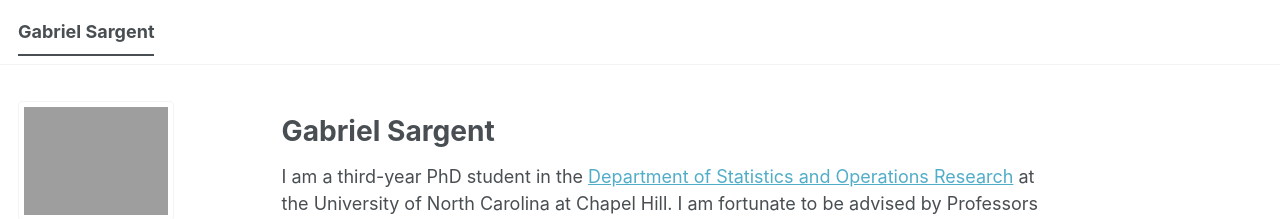
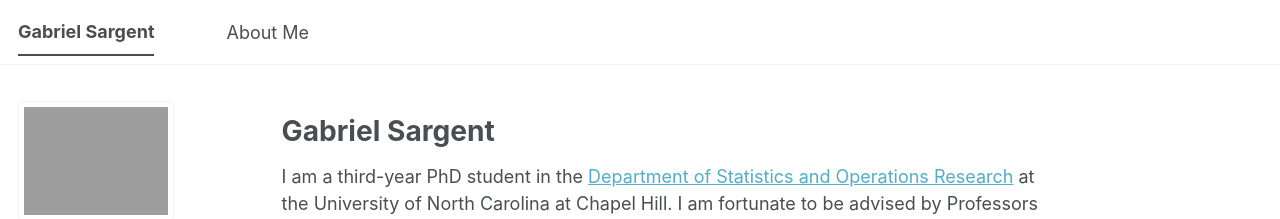
Before and after one commit to GabrielSargent/GabrielSargent.github.io, a Jekyll site: the page built from _pages/about.md, in a window 1280 px wide. Shown: the top 219 px of the page. Built offline with Jekyll 4.4.1, drawn with Linux system fonts in a browser that asks for light colours; some web fonts are replaced; a script bundle is joined from its source files by our own code; library files that are not in the unit come from our copies.

Commit message:
Update navigation.yml

```diff
--- a/_data/navigation.yml
+++ b/_data/navigation.yml
@@ -5,3 +5,5 @@
 # prevent it from being included in the site.
 
 main:
+  - title: "About Me"
+    url: /about-me/
```
